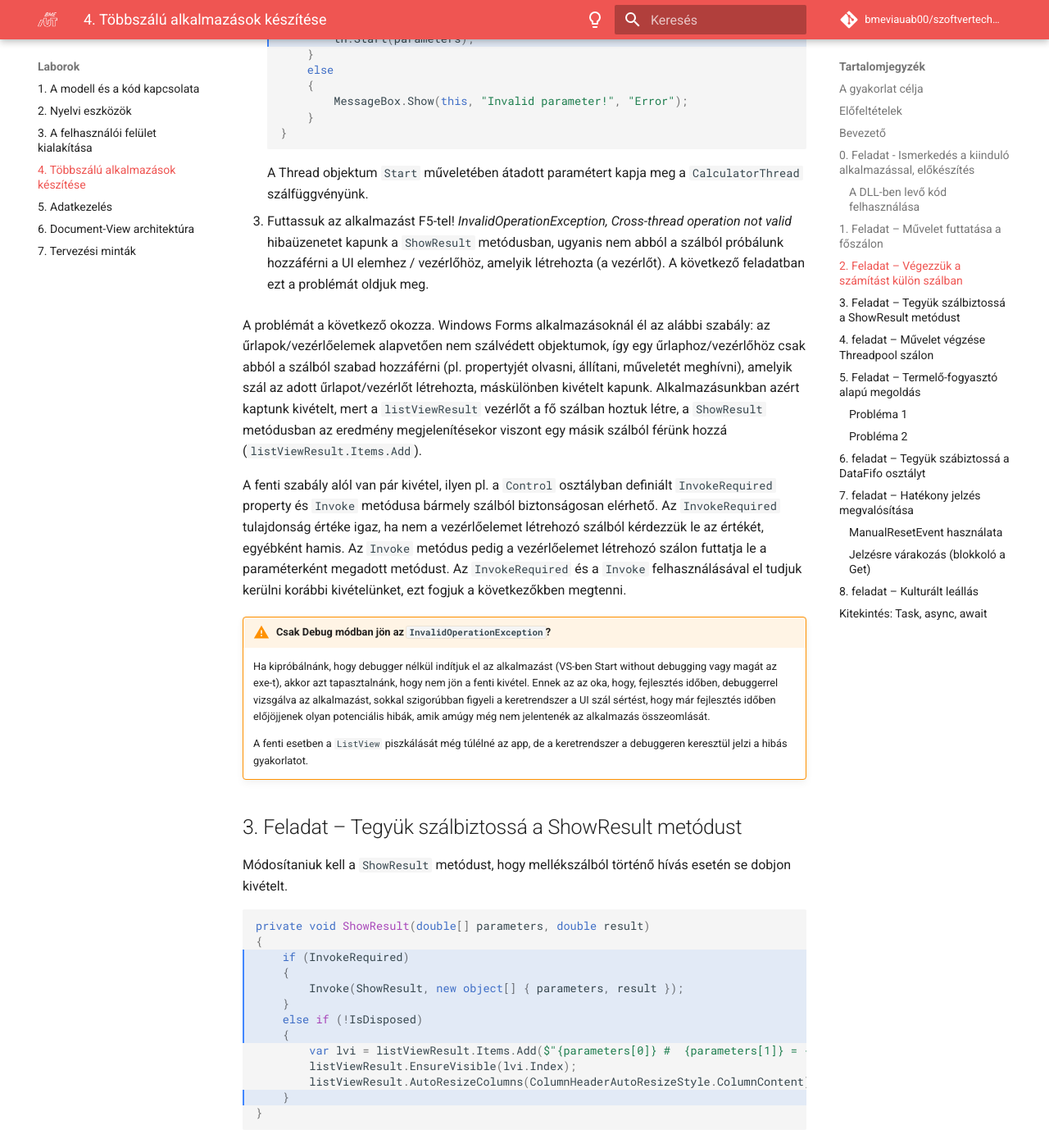
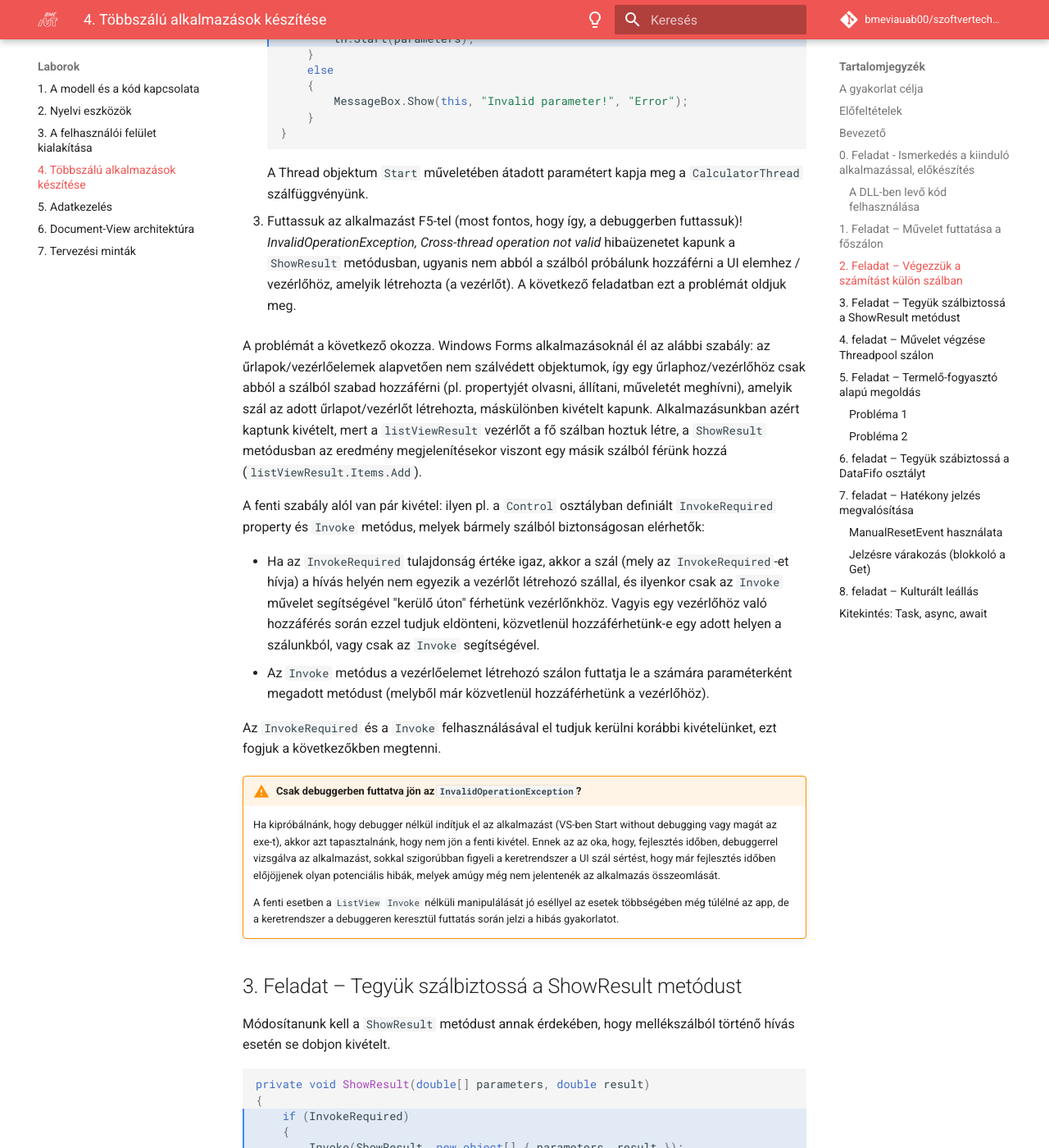
Before and after one commit to bzolka/szt_doc_teszt, an MkDocs documentation site: the page built from docs/labor/4-tobbszalu/index.md, in a window 1280 px wide and 1400 px high, scrolled down 5163 px. Shown: the whole window at 82% size. Built offline with MkDocs 1.6.1 and Material for MkDocs 9.7.7, drawn with Linux system fonts in a browser that asks for light colours; comment, search, counter and statistics services are not loaded; some of the changed text lies outside the part shown.

Commit message:
Kisebb fogalmazásbeli hangolások, pár pontban részletesebb magyarázat

````diff
--- a/docs/labor/4-tobbszalu/index.md
+++ b/docs/labor/4-tobbszalu/index.md
@@ -137,21 +137,26 @@
 
     A Thread objektum `Start` műveletében átadott paramétert kapja meg a `CalculatorThread` szálfüggvényünk.
 
-3.	Futtassuk az alkalmazást F5-tel! _InvalidOperationException, Cross-thread operation not valid_ hibaüzenetet kapunk a `ShowResult` metódusban, ugyanis nem abból a szálból próbálunk hozzáférni a UI elemhez / vezérlőhöz, amelyik létrehozta (a vezérlőt). A következő feladatban ezt a problémát oldjuk meg.
+3.	Futtassuk az alkalmazást F5-tel (most fontos, hogy így, a debuggerben futtassuk)! _InvalidOperationException, Cross-thread operation not valid_ hibaüzenetet kapunk a `ShowResult` metódusban, ugyanis nem abból a szálból próbálunk hozzáférni a UI elemhez / vezérlőhöz, amelyik létrehozta (a vezérlőt). A következő feladatban ezt a problémát oldjuk meg.
 
 A problémát a következő okozza. Windows Forms alkalmazásoknál él az alábbi szabály: az űrlapok/vezérlőelemek alapvetően nem szálvédett objektumok, így egy űrlaphoz/vezérlőhöz csak abból a szálból szabad hozzáférni (pl. propertyjét olvasni, állítani, műveletét meghívni), amelyik szál az adott űrlapot/vezérlőt létrehozta, máskülönben kivételt kapunk.
 Alkalmazásunkban azért kaptunk kivételt, mert a `listViewResult` vezérlőt a fő szálban hoztuk létre, a `ShowResult` metódusban az eredmény megjelenítésekor viszont egy másik szálból férünk hozzá (`listViewResult.Items.Add`).
 
-A fenti szabály alól van pár kivétel, ilyen pl. a `Control` osztályban definiált `InvokeRequired` property és `Invoke` metódusa bármely szálból biztonságosan elérhető. Az `InvokeRequired` tulajdonság értéke igaz, ha nem a vezérlőelemet létrehozó szálból kérdezzük le az értékét, egyébként hamis. Az `Invoke` metódus pedig a vezérlőelemet létrehozó szálon futtatja le a paraméterként megadott metódust. Az `InvokeRequired` és a `Invoke` felhasználásával el tudjuk kerülni korábbi kivételünket, ezt fogjuk a következőkben megtenni.
+A fenti szabály alól van pár kivétel: ilyen pl. a `Control` osztályban definiált `InvokeRequired` property és `Invoke` metódus, melyek bármely szálból biztonságosan elérhetők:
 
-!!! warning "Csak Debug módban jön az `InvalidOperationException`?"
-    Ha kipróbálnánk, hogy debugger nélkül indítjuk el az alkalmazást (VS-ben Start without debugging vagy magát az exe-t), akkor azt tapasztalnánk, hogy nem jön a fenti kivétel. Ennek az az oka, hogy, fejlesztés időben, debuggerrel vizsgálva az alkalmazást, sokkal szigorúbban figyeli a keretrendszer a UI szál sértést, hogy már fejlesztés időben előjöjjenek olyan potenciális hibák, amik amúgy még nem jelentenék az alkalmazás összeomlását.
+- Ha az `InvokeRequired` tulajdonság értéke igaz, akkor a szál (mely az `InvokeRequired`-et hívja) a hívás helyén nem egyezik a vezérlőt létrehozó szállal, és ilyenkor csak az `Invoke` művelet segítségével "kerülő úton" férhetünk vezérlőnkhöz. Vagyis egy vezérlőhöz való hozzáférés során ezzel tudjuk eldönteni, közvetlenül hozzáférhetünk-e egy adott helyen a szálunkból, vagy csak az `Invoke` segítségével.
+- Az `Invoke` metódus a vezérlőelemet létrehozó szálon futtatja le a számára paraméterként megadott metódust (melyből már közvetlenül hozzáférhetünk a vezérlőhöz).
 
-    A fenti esetben a `ListView` piszkálását még túlélné az app, de a keretrendszer a debuggeren keresztül jelzi a hibás gyakorlatot.
+Az `InvokeRequired` és a `Invoke` felhasználásával el tudjuk kerülni korábbi kivételünket, ezt fogjuk a következőkben megtenni.
+
+!!! warning "Csak debuggerben futtatva jön az `InvalidOperationException`?"
+    Ha kipróbálnánk, hogy debugger nélkül indítjuk el az alkalmazást (VS-ben Start without debugging vagy magát az exe-t), akkor azt tapasztalnánk, hogy nem jön a fenti kivétel. Ennek az az oka, hogy, fejlesztés időben, debuggerrel vizsgálva az alkalmazást, sokkal szigorúbban figyeli a keretrendszer a UI szál sértést, hogy már fejlesztés időben előjöjjenek olyan potenciális hibák, melyek amúgy még nem jelentenék az alkalmazás összeomlását.
+
+    A fenti esetben a `ListView` `Invoke` nélküli manipulálását jó eséllyel az esetek többségében még túlélné az app, de a keretrendszer a debuggeren keresztül futtatás során jelzi a hibás gyakorlatot.
 
 ## 3. Feladat – Tegyük szálbiztossá a ShowResult metódust
 
-Módosítaniuk kell a `ShowResult` metódust, hogy mellékszálból történő hívás esetén se dobjon kivételt.
+Módosítanunk kell a `ShowResult` metódust annak érdekében, hogy mellékszálból történő hívás esetén se dobjon kivételt.
 
 ```cs hl_lines="3-8 12"
 private void ShowResult(double[] parameters, double result)
@@ -213,7 +218,7 @@
 ![Termelő fogyasztó](images/termelo-fogyaszto.png)
 
 !!! tip "Termelő fogyasztó vs `ThreadPool`"
-    Ha belegondolunk a `ThreadPool` is a keretrendszerben egy már leimplementált Termelő fogyasztó és ütemező mechanizmus. Mi most csak azért implementáljuk le a laboron kézzel újra, hogy bizonyos szálkezeléssel kapcsolatos konkurencia problémákkal találkozhassunk.
+    Ha belegondolunk, a `ThreadPool` is egy speciális, a .NET által számunkra biztosított termelő-fogyasztó és ütemező mechanizmus. A következőkben egy más jellegű termelő-fogyasztó megoldást dolgozunk ki annak érdekében, hogy bizonyos szálkezeléssel kapcsolatos konkurencia problémákkal találkozhassunk.
 
 A főszálunk a termelő, a _Calculate result_ gombra kattintva hoz létre egy új feladatot. Fogyasztó/feldolgozó/munkaszálból azért indítunk majd többet, mert így több CPU magot is ki tudunk használni, valamint a feladatok végrehajtását párhuzamosítani tudjuk.
 
@@ -347,7 +352,7 @@
 Ki is vehetjük a `TryGet` metódusból a mesterséges késleltetést (`Thread.Sleep(500);` sor).
 
 !!! error "Lockolás `this`-en"
-    Felmerülhet a kérdés, hogy miért nem a `this` referenciával lockolunk, amikor az is referencia típus, és alkalmas lenne lockolásra. A fő ok, hogy a kritikus szakaszt szeretnénk ha csak a `DataFifo` definálná, ezért egy privát `object` típusú változót használunk erre. Ha a `this`-re lockolnánk, akkor előfordulhat, hogy valaki más kívülről is ezt a `this` referenciát használná egy másik zárolásra (pl.: `MainForm`-nak van referenciája a `DataFifo`-ra), ami helytelen eredményt okozna.
+    Felmerülhet a kérdés, hogy miért vezettünk be egy külön `_syncRoot` tagváltozót és használtuk ezt zárolásra a `lock` paramétereként, amikor a `this`-t is használhattuk volna helyette (a `DataFifo` referencia típus, így ennek nem lenne akadálya). A `this` alkalmazása azonban **sértené az osztályunk egységbezárását**! Ne feledjük: a `this` egy referencia az objektumunkra, de más osztályoknak is van ugyanerre az objektumra referenciájuk (pl. esetünkben a `MainForm`-nak van referenciája a `DataFifo`-ra), és ha ezek a külső osztályok zárat tesznek a `lock` segítségével az objektumra, akkor az "interferál" az általunk az osztályon belük használt zárolással (mivel `this` alkalmazása miatt a külső és belső `lock`-ok paramétere ugyanaz lesz). Így pl. egy külső zárral teljesen meg lehet "bénítani" a `TryGet` és `Put` művelet működését. Ezzel szemben az általunk választott megoldásban a `lock` paramétere, a `_syncRoot` változó privát, ehhez már külső osztályok nem férhetnek hozzá, így nem is zavarhatják meg az osztályunk belső működését.
 
 ## 7. feladat – Hatékony jelzés megvalósítása
 
@@ -355,15 +360,19 @@
 
 A `WorkerThread`-ben folyamatosan futó `while` ciklus ún. aktív várakozást valósít meg, ami mindig kerülendő. Ha a `Thread.Sleep`-et nem tettük volna a ciklusmagba, akkor ezzel maximumra ki is terhelné a processzort. A `Thread.Sleep` megoldja ugyan a processzor terhelés problémát, de bevezet egy másikat: ha mindhárom munkaszálunk éppen alvó állapotba lépett, mikor beérkezik egy új adat, akkor feleslegesen várunk 500 ms-ot az adat feldolgozásának megkezdéséig.
 
-A következőkben úgy fogjuk módosítani az alkalmazást, hogy blokkolva várakozzon, amíg adat nem kerül a FIFO-ba. Annak jelzésére, hogy van-e adat a sorban egy `ManualResetEvent`-et fogunk használni.
+A következőkben úgy fogjuk módosítani az alkalmazást, hogy blokkolva várakozzon, amíg adat nem kerül a FIFO-ba (amikor viszont adat kerül bele, azonnal kezdje meg a feldolgozást). Annak jelzésére, hogy van-e adat a sorban egy `ManualResetEvent`-et fogunk használni.
 
 1. Adjunk hozzá egy `MaunalResetEvent` példányt a `DataFifo` osztályunkhoz `_hasData` néven.
 
     ```cs
-    private ManualResetEvent hasData = new ManualResetEvent(false);
+    // A false konstruktor paraméter eredményeképpen kezdetben az esemény nem jelzett (kapu csukva)
+    private ManualResetEvent _hasData = new ManualResetEvent(false);
     ```
 
 2. A `_hasData` alkalmazásunkban kapuként viselkedik. Amikor adat kerül a listába „kinyitjuk”, míg amikor kiürül a lista „bezárjuk”.
+
+    !!! tip "Az esemény szemantikája és elnevezése"
+        Lényeges, hogy jó válasszuk meg az eseményünk szemantikáját és ezt a változónk nevével pontosan ki is fejezzük. A példánkban a `hasData` név jól kifejezi, hogy pontosan akkor és csak akkor jelzett az eseményünk (nyitott a kapu), amikor van feldolgozandó adat. Most már "csak" az a dolgunk, hogy ezt a szemantikát megvalósítsuk: jelzettbe tegyük az eseményt, mikor adat kerül a FIFO-ba, és jelzetlenbe, amikor kiürül a FIFO.
 
     ```cs hl_lines="6"
     public void Put(double[] data)
````
Also changed, not shown: other parts of docs/labor/4-tobbszalu/index.md (+5 -5 lines).
